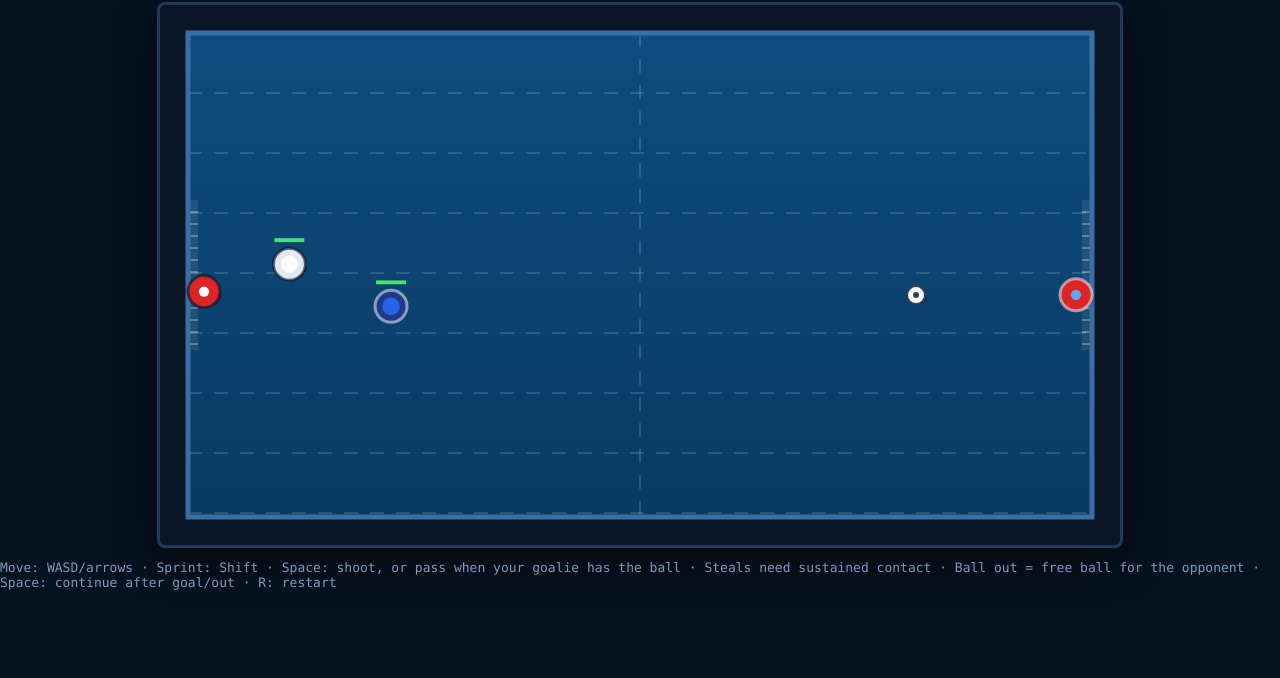
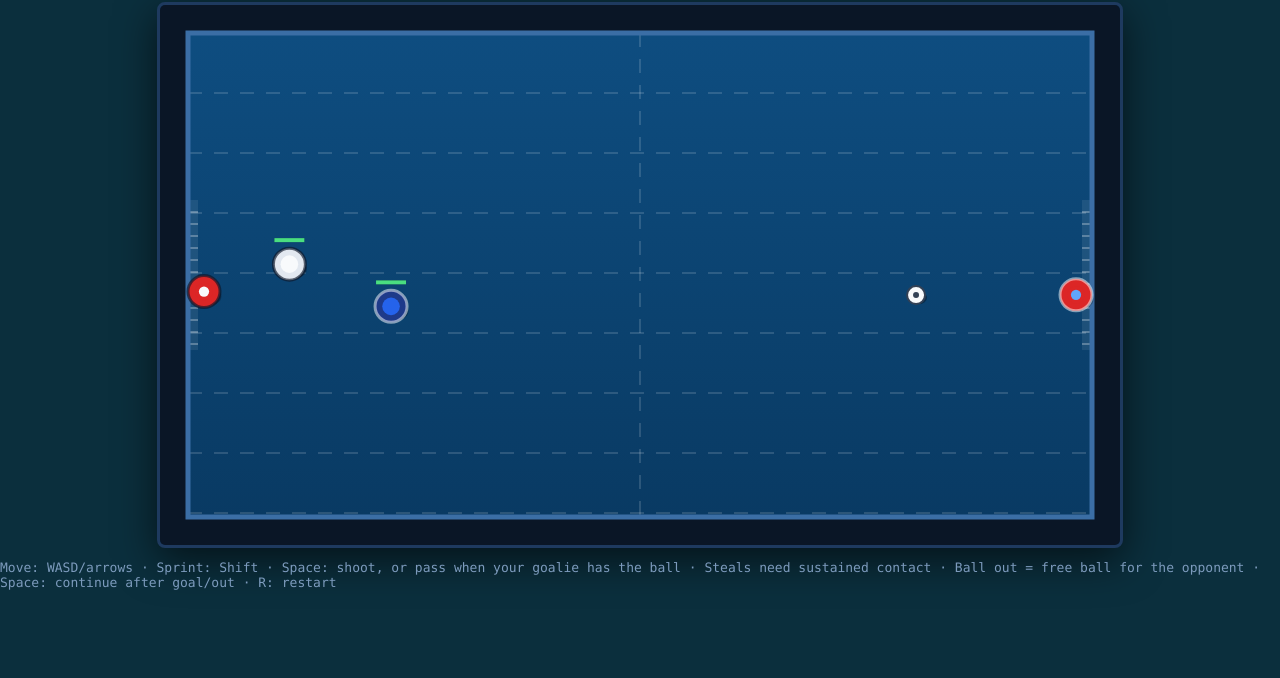
Before and after one commit to nijdamb/water-polo, a website: page public/index.html in a window 1280 px wide. Shown: the part 122-800 px from the top of the page. Drawn offline with Linux system fonts and the light colour scheme.

Commit message:
Use a deep petrol page background to highlight the pool

```diff
--- a/public/index.html
+++ b/public/index.html
@@ -15,7 +15,7 @@
       align-items: center;
       justify-content: center;
       gap: 12px;
-      background: #06121f;
+      background: #0b2f3d;
       color: #dbeafe;
       font-family: ui-monospace, SFMono-Regular, Menlo, Consolas, monospace;
     }
```
